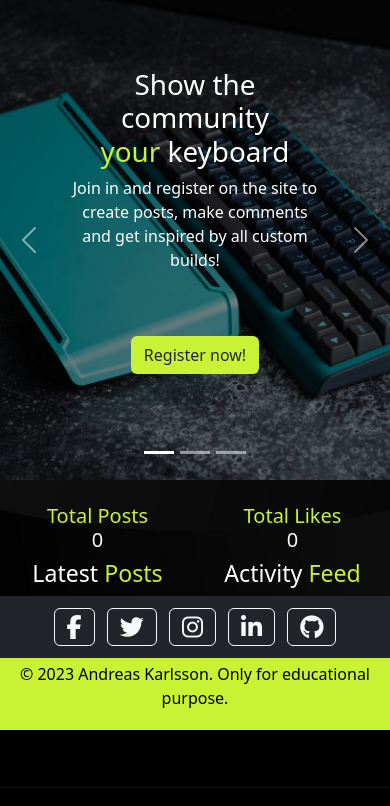
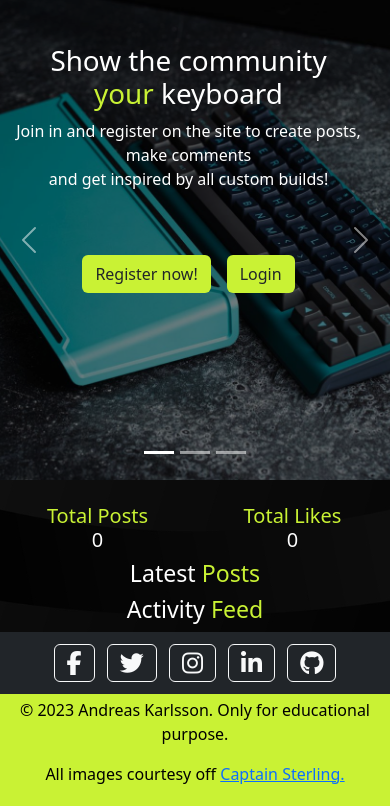
Before and after one commit to andreas-ka/show-your-keyboard, a Django app: page / in a window 390 px wide. Shown: the part 56-862 px from the top of the page. Run offline with Django 3.2, Linux system fonts and the light colour scheme; data that the repository does not hold is empty; parts of the project's set-up code (start-up, migrations or seed data) failed here and were passed over; some libraries are stand-ins or nearby versions.

Commit message:
Added footer social links, fixed user image on posts, added tags to search function

```diff
--- a/home/templates/home/index.html
+++ b/home/templates/home/index.html
@@ -18,31 +18,16 @@
     <div class="carousel-item active hero-item">
       <img src="static/media/carousel1.png" alt="" class="d-block w-100 hero-item-img">
       <div class="carousel-caption top-0 mt-5">
-        <h1>Show the community </br><span class="lime-h1">your</span> keyboard</h1>
-        <p>Join in and register on the site to create posts, make comments</br>
-          and get inspired by all custom builds!
-        </p>
-        <a href="{% url 'register' %}" class="btn btn-lime mt-5">Register now!</a>
       </div>
     </div>
     <div class="carousel-item hero-item">
       <img src="static/media/carousel3.png" alt="" class="d-block w-100 hero-item-img">
       <div class="carousel-caption top-0 mt-5">
-        <h1>Show the community </br><span class="lime-h1">your</span> keyboard</h1>
-        <p>Join in and register on the site to create posts, make comments</br>
-          and get inspired by all custom builds!
-        </p>
-        <a href="{% url 'register' %}" class="btn btn-lime mt-5">Register now!</a>
       </div>
     </div>
     <div class="carousel-item hero-item">
       <img src="static/media/carousel4.png" alt="" class="d-block w-100 hero-item-img">
       <div class="carousel-caption top-0 mt-5">
-        <h1>Show the community </br><span class="lime-h1">your</span> keyboard</h1>
-        <p>Join in and register on the site to create posts, make comments</br>
-          and get inspired by all custom builds!
-        </p>
-        <a href="{% url 'register' %}" class="btn btn-lime mt-5">Register now!</a>
       </div>
     </div>
   </div>
@@ -54,6 +39,15 @@
   <button class="carousel-control-next" type="button" data-bs-target="#hero-carousel" data-bs-slide="next">
     <span class="carousel-control-next-icon"></span>
   </button>
+</div>
+<div class="main-text-carousel hidden-xs">
+  <div class="col-md-12 text-center">
+    <h1>Show the community </br><span class="lime-h1">your</span> keyboard</h1>
+    <p>Join in and register on the site to create posts, make comments</br>
+      and get inspired by all custom builds!
+    </p>
+    <a href="{% url 'register' %}" class="btn btn-lime mt-5">Register now!</a><a href="{% url 'login' %}" class="btn btn-lime mt-5 ms-3">Login</a>
+  </div>
 </div>
 <br>
 <div class="container">
@@ -73,7 +67,7 @@
 <div class="container">
   <div class="row">
     <!-- 1st column -->
-    <div class="col">
+    <div class="col-md">
       <div class="text-center"><h3>Latest <span class="lime-h1">Posts</span></h3></div>
       {% for post in latest_posts %}
       <div class="card text-white bg-dark mb-3 shadow-lg" style="max-width: 540px">
@@ -101,7 +95,7 @@
     </div>
 
     <!-- 2nd column -->
-    <div class="col">
+    <div class="col-md">
       <div class="text-center"><h3>Activity <span class="lime-h1">Feed</span></h3></div>
       {% for comment in latest_comments %}
       <div class="card text-white bg-dark mb-3 shadow-lg" style="max-width: 540px">
--- a/home/templates/home/search_results.html
+++ b/home/templates/home/search_results.html
@@ -13,11 +13,11 @@
     {% for post in object_list %}
     <div class="row">
         <div class="col d-flex justify-content-center">
-            <div class="card" style="width: 18rem;">
+            <div class="card bg-dark text-white" style="width: 18rem;">
                 <img src="{{ post.image.url }}" class="card-img-top" alt="...">
                 <div class="card-body">
                     <h5 class="card-title">{{ post.title }}</h5>
-                    <p class="card-text">{{ post.description|slice:":50" }}</p>
+                    <p class="card-text">{{ post.description|slice:":50" }}...</p>
                     <a href="{% url 'post_detail' post.pk %}" class="btn btn-lime">See more</a>
                 </div>
             </div>
@@ -33,7 +33,7 @@
 </div>
 
 <div class="d-flex justify-content-center">
-    <a href="{% url 'home' %}" class="btn btn-lime mt-5">Back</a>
+    <a href="{% url 'home' %}" class="btn btn-lime mt-5 mb-5">Back</a>
 </div>
 
 {% endblock %}
--- a/home/views.py
+++ b/home/views.py
@@ -145,6 +145,6 @@ class SearchResultsView(ListView):
     def get_queryset(self):  # new
         query = self.request.GET.get("q")
         object_list = Post.objects.filter(
-            Q(title__icontains=query) | Q(description__icontains=query)
+            Q(title__icontains=query) | Q(description__icontains=query) | Q(tags__icontains=query)
         )
         return object_list
--- a/static/css/base.css
+++ b/static/css/base.css
@@ -50,6 +50,10 @@ body {
     background-color: #C9F234;
 }
 
+.navbar {
+    z-index: 2;
+}
+
 /* Carousel Styling*/
 .hero-item {
     height: 480px;
@@ -76,6 +80,14 @@ body {
     color: #FFF;
 }
 
+
+.main-text-carousel {
+    position: absolute;
+    top: 100px;
+    width: 96.66666666666666%;
+    color: #FFF;
+}
+
 /* Post view cards*/
 
 .card {
@@ -84,8 +96,8 @@ body {
 
 /* Create Post Form */
 .form-group {
-    max-width: 320px;
-    min-width: 250px;
+    max-width: 360px;
+    min-width: 280px;
     margin: auto;
 }
 
@@ -112,5 +124,5 @@ body {
 .footer {
     font-size: 16px;
     background-color: #C9F234
-    height: 20px;
-  }
+
+}
--- a/templates/base.html
+++ b/templates/base.html
@@ -9,6 +9,7 @@
     <meta name="author" content="Andreas Karlsson">
     <meta charset="utf-8">
     <meta name="viewport" content="width=device-width, initial-scale=1">
+    <link rel="shortcut icon" href="{% static 'media/favicon.ico' %}" type="image/x-icon">
     <link rel="stylesheet" href="https://cdnjs.cloudflare.com/ajax/libs/font-awesome/5.15.3/css/all.min.css">
     <link href="https://cdn.jsdelivr.net/npm/bootstrap@5.2.3/dist/css/bootstrap.min.css" rel="stylesheet" integrity="sha384-rbsA2VBKQhggwzxH7pPCaAqO46MgnOM80zW1RWuH61DGLwZJEdK2Kadq2F9CUG65" crossorigin="anonymous">
     <script src="https://kit.fontawesome.com/bd05bc0350.js" crossorigin="anonymous"></script>
@@ -79,26 +80,31 @@
           <!-- Section: Social media -->
           <section class="mb-2">
             <!-- Facebook -->
-            <a class="btn btn-outline-light btn-floating m-1" href="#!" role="button"
+            <a class="btn btn-outline-light btn-floating m-1" href="https://www.facebook.com/andreas.krln" role="button" target="_blank" rel="noopener"
+            aria-label="Visit my facebook page, opens in new tab"
               ><i class="fab fa-facebook-f fa-xl"></i></a>
 
             <!-- Twitter -->
-            <a class="btn btn-outline-light btn-floating m-1" href="#!" role="button"
+            <a class="btn btn-outline-light btn-floating m-1" href="https://twitter.com/" role="button" role="button" target="_blank" rel="noopener"
+            aria-label="Visit Twitter, opens in new tab"
               ><i class="fab fa-twitter fa-xl"></i
             ></a>
 
             <!-- Instagram -->
-            <a class="btn btn-outline-light btn-floating m-1" href="#!" role="button"
+            <a class="btn btn-outline-light btn-floating m-1" href="https://www.instagram.com/akarlsson_/?hl=en" role="button" role="button" target="_blank" rel="noopener"
+            aria-label="Visit my instagram page, opens in new tab"
               ><i class="fab fa-instagram fa-xl"></i
             ></a>
 
             <!-- Linkedin -->
-            <a class="btn btn-outline-light btn-floating m-1" href="#!" role="button"
+            <a class="btn btn-outline-light btn-floating m-1" href="https://www.linkedin.com/in/andreas-karlsson-48902249/" role="button" role="button" target="_blank" rel="noopener"
+            aria-label="Visit my Linkedin page, opens in new tab"
               ><i class="fab fa-linkedin-in fa-xl"></i
             ></a>
 
             <!-- Github -->
-            <a class="btn btn-outline-light btn-floating m-1" href="#!" role="button"
+            <a class="btn btn-outline-light btn-floating m-1" href="https://github.com/andreas-ka" role="button" role="button" target="_blank" rel="noopener"
+            aria-label="Visit my Github page, opens in new tab"
               ><i class="fab fa-github fa-xl"></i
             ></a>
           </section>
@@ -109,6 +115,8 @@
         <!-- Copyright -->
         <div class="text-center p-1" style="background-color: #C9F234;">
           <p class="text-black"> © 2023 Andreas Karlsson. Only for educational purpose.</p>
+          <p class="text-black"> All images courtesy off <a href="https://www.instagram.com/captain.sterling/?hl=en" target="_blank" rel="noopener"
+            aria-label="Visit Captain Sterlings Instagram to see all his images">Captain Sterling.</a></p>
         </div>
         <!-- Copyright -->
       </footer>
```
Also changed, not shown: home/templates/home/post_delete.html (+10 -4 lines), home/templates/home/post_detail.html (+7 -4 lines), home/templates/home/post_edit.html (+10 -4 lines), static/media/favicon-16x16.png (added), static/media/favicon-32x32.png (added), static/media/favicon.ico (added).
